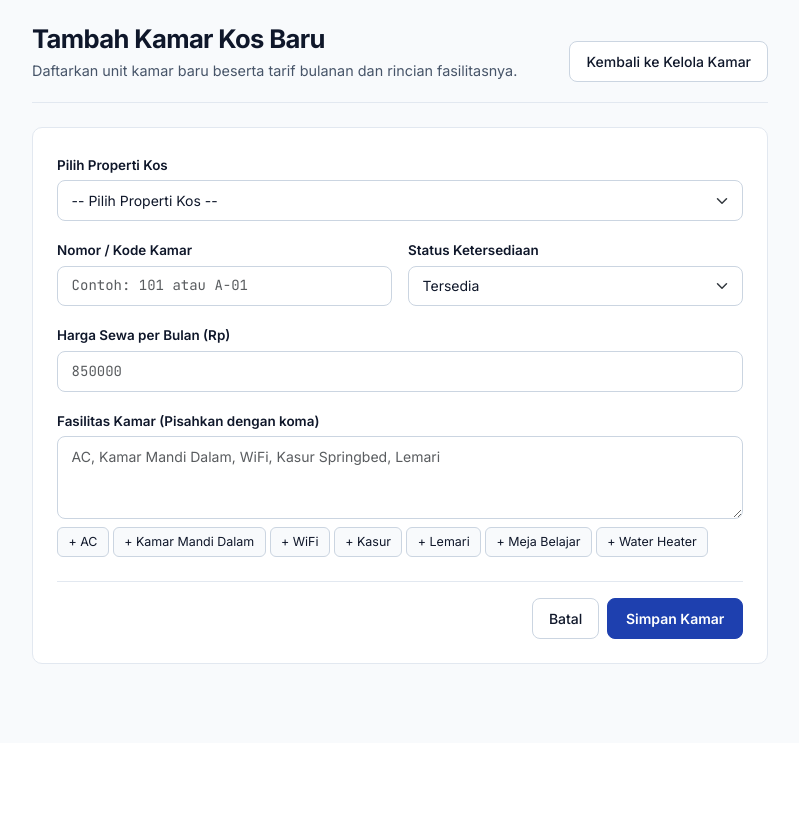
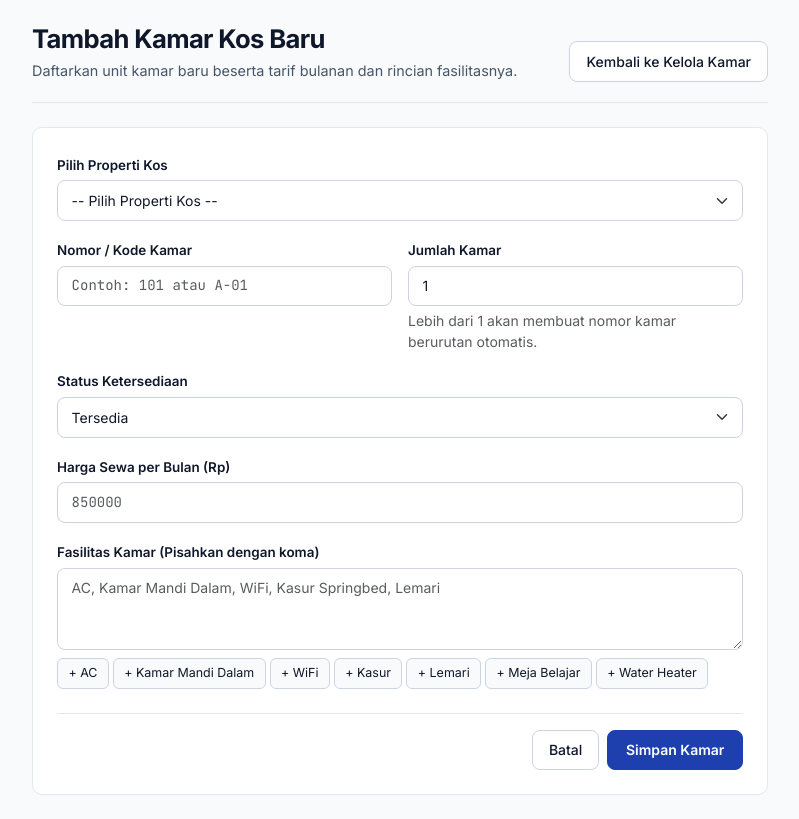
Before and after one commit to miselee/ngeKosYuk, a Laravel app: page /pemilik/kelola-kamar/create in a window 1280 px wide. Shown: the part 57-876 px from the top of the page, without its empty margins (240-1039 px from the left). Before the commit the page ends 721 px from the top, so only its background shows below. Run offline with Laravel 12, Linux system fonts and the light colour scheme; a user stored in the database is signed in; data comes from the database, SQL or seed files in the repository; parts of the project's set-up code (start-up, migrations or seed data) failed here and were passed over.

Commit message:
jumlah kamar kos

```diff
--- a/app/Http/Controllers/KelolaKamarController.php
+++ b/app/Http/Controllers/KelolaKamarController.php
@@ -7,6 +7,7 @@ use App\Models\Kos;
 use Illuminate\Http\RedirectResponse;
 use Illuminate\Http\Request;
 use Illuminate\Support\Facades\Auth;
+use Illuminate\Support\Facades\DB;
 use Illuminate\Validation\Rule;
 use Illuminate\View\View;
 
@@ -94,15 +95,47 @@ class KelolaKamarController extends Controller
                 Rule::exists('kos', 'id')->where('user_id', $user->id),
             ],
             'nomor_kamar' => ['required', 'string', 'max:50'],
+            'jumlah_kamar' => ['sometimes', 'integer', 'min:1', 'max:100'],
             'harga_per_bulan' => ['required', 'integer', 'min:10000'],
             'fasilitas' => ['nullable', 'string', 'max:1000'],
             'status' => ['required', 'in:tersedia,terisi'],
         ]);
 
-        $kamar = Kamar::create($validated);
+        $jumlahKamar = (int) ($validated['jumlah_kamar'] ?? 1);
+        unset($validated['jumlah_kamar']);
+
+        $nomorAwal = $validated['nomor_kamar'];
+        $nomorKamar = [];
+        for ($offset = 0; $offset < $jumlahKamar; $offset++) {
+            $nomorKamar[] = $this->nomorKamarBerurutan($nomorAwal, $offset);
+        }
+
+        $nomorDuplikat = Kamar::where('kos_id', $validated['kos_id'])
+            ->whereIn('nomor_kamar', $nomorKamar)
+            ->pluck('nomor_kamar')
+            ->all();
+
+        if ($nomorDuplikat) {
+            return back()
+                ->withInput()
+                ->withErrors([
+                    'nomor_kamar' => 'Nomor kamar sudah digunakan: '.implode(', ', $nomorDuplikat).'. Gunakan nomor awal yang lain.',
+                ]);
+        }
+
+        DB::transaction(function () use ($validated, $nomorKamar) {
+            foreach ($nomorKamar as $nomor) {
+                Kamar::create(array_merge($validated, ['nomor_kamar' => $nomor]));
+            }
+        });
+
+        $nomorPertama = $nomorKamar[0];
+        $pesan = $jumlahKamar === 1
+            ? "Kamar {$nomorPertama} berhasil ditambahkan!"
+            : "{$jumlahKamar} kamar berhasil ditambahkan ({$nomorPertama} - ".end($nomorKamar).')!';
 
         return redirect()->route('pemilik.kelola-kamar.index')
-            ->with('success', "Kamar {$kamar->nomor_kamar} berhasil ditambahkan!");
+            ->with('success', $pesan);
     }
 
     /**
@@ -201,4 +234,20 @@ class KelolaKamarController extends Controller
             abort(403, 'Anda tidak memiliki hak akses untuk mengelola kamar ini.');
         }
     }
+
+    /**
+     * Buat nomor kamar berurutan berdasarkan angka terakhir pada nomor awal.
+     */
+    private function nomorKamarBerurutan(string $nomorAwal, int $offset): string
+    {
+        if (preg_match('/^(.*?)(\d+)$/', $nomorAwal, $matches)) {
+            $prefix = $matches[1];
+            $angkaAwal = $matches[2];
+            $angkaBaru = (int) $angkaAwal + $offset;
+
+            return $prefix.str_pad((string) $angkaBaru, strlen($angkaAwal), '0', STR_PAD_LEFT);
+        }
+
+        return $offset === 0 ? $nomorAwal : $nomorAwal.'-'.$offset;
+    }
 }
--- a/resources/views/pemilik/kelola-kamar/create.blade.php
+++ b/resources/views/pemilik/kelola-kamar/create.blade.php
@@ -72,11 +72,28 @@
                        required>
             </div>
             <div class="col-sm-6">
+                <label for="jumlah_kamar" class="form-label">Jumlah Kamar</label>
+                <input type="number"
+                       id="jumlah_kamar"
+                       name="jumlah_kamar"
+                       class="form-control"
+                       min="1"
+                       max="100"
+                       value="{{ old('jumlah_kamar', 1) }}"
+                       required>
+                <div class="form-text">Lebih dari 1 akan membuat nomor kamar berurutan otomatis.</div>
+            </div>
+        </div>
+
+        <div class="mb-3">
+            <div class="row g-3">
+                <div class="col-sm-12">
                 <label for="status" class="form-label">Status Ketersediaan</label>
                 <select id="status" name="status" class="form-select" required>
                     <option value="tersedia" {{ old('status', 'tersedia') === 'tersedia' ? 'selected' : '' }}>Tersedia</option>
                     <option value="terisi" {{ old('status') === 'terisi' ? 'selected' : '' }}>Terisi</option>
                 </select>
+                </div>
             </div>
         </div>
 
```
Also changed, not shown: tests/Feature/KelolaKamarFeatureTest.php (+19 -0 lines).
